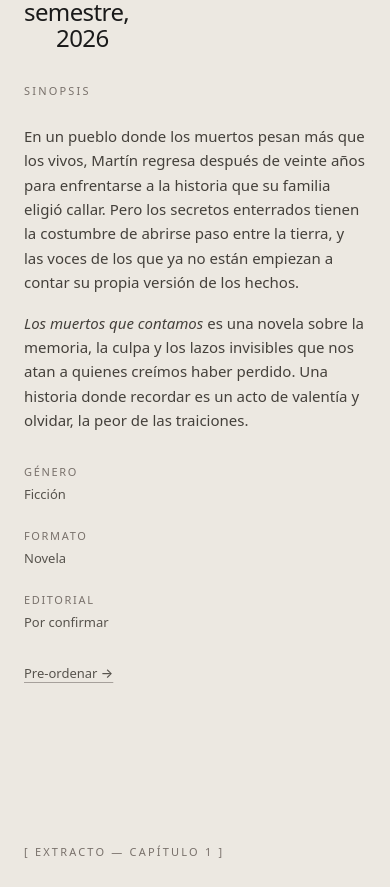
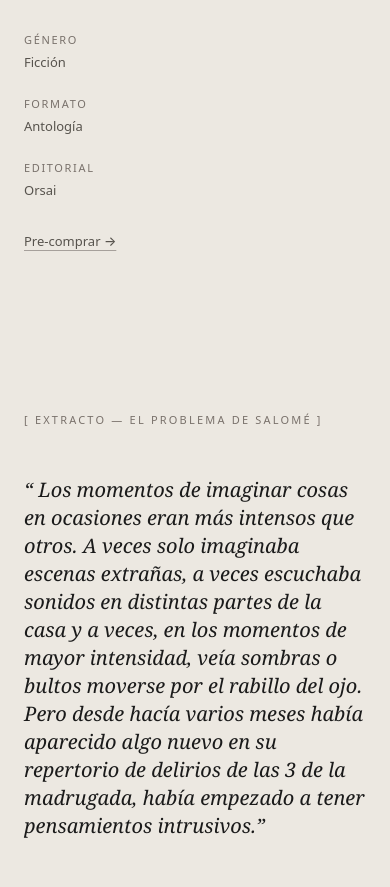
Before and after one commit to Azulxc/fede-landing, a Next.js app: page /libro in a window 390 px wide. Shown: the part 1110-1997 px from the top of the page. Built offline with nearby package versions, Linux system fonts and the light colour scheme.

Commit message:
Agrego información correcta y quito imágenes innecesarias

```diff
--- a/src/app/libro/page.tsx
+++ b/src/app/libro/page.tsx
@@ -1,6 +1,7 @@
 import type { Metadata } from "next";
 import Image from "next/image";
 import Newsletter from "@/components/Newsletter";
+import Link from 'next/link';
 
 export const metadata: Metadata = {
   title: "Los muertos que contamos — Federico Giobergia",
@@ -50,7 +51,7 @@ export default function Libro() {
                 </h3>
                 <div className="w-12 h-px bg-stone-500 mt-6" />
                 <p className="text-stone-500 text-[0.625rem] tracking-[0.2em] uppercase mt-6">
-                  Novela
+                  Cuentos
                 </p>
               </div>
               <div className="absolute left-0 top-0 bottom-0 w-2 bg-[#111]" />
@@ -58,17 +59,6 @@ export default function Libro() {
           </div>
 
           {/* Atmospheric image */}
-          <div className="md:col-span-8">
-            <div className="relative aspect-[16/10] bg-stone-300 overflow-hidden">
-              <Image
-                src="https://images.unsplash.com/photo-1457369804613-52c61a468e7d?w=1200&h=750&fit=crop"
-                alt="Los muertos que contamos"
-                fill
-                className="object-cover"
-                sizes="(max-width: 768px) 100vw, 66vw"
-              />
-            </div>
-          </div>
         </div>
       </section>
 
@@ -91,18 +81,10 @@ export default function Libro() {
             </p>
             <div className="space-y-4 text-[0.9375rem] leading-relaxed text-stone-700">
               <p>
-                En un pueblo donde los muertos pesan más que los vivos, Martín
-                regresa después de veinte años para enfrentarse a la historia
-                que su familia eligió callar. Pero los secretos enterrados
-                tienen la costumbre de abrirse paso entre la tierra, y las voces
-                de los que ya no están empiezan a contar su propia versión de
-                los hechos.
-              </p>
-              <p>
-                <em>Los muertos que contamos</em> es una novela sobre la
-                memoria, la culpa y los lazos invisibles que nos atan a quienes
-                creímos haber perdido. Una historia donde recordar es un acto de
-                valentía y olvidar, la peor de las traiciones.
+                <em>Los muertos que contamos</em> es una antología de relatos sobre
+                la memoria, la culpa y los lazos invisibles que nos atan a quienes
+                creímos haber perdido. Explora el paso de lo extraño y lo paranormal
+                dentro de la cotidianeidad.
               </p>
             </div>
           </div>
@@ -119,19 +101,22 @@ export default function Libro() {
                 <p className="text-[0.6875rem] uppercase tracking-[0.15em] text-stone-500 mb-1">
                   Formato
                 </p>
-                <p>Novela</p>
+                <p>Antología</p>
               </div>
               <div>
                 <p className="text-[0.6875rem] uppercase tracking-[0.15em] text-stone-500 mb-1">
                   Editorial
                 </p>
-                <p>Por confirmar</p>
+                <p>Orsai</p>
               </div>
-              <div className="mt-2">
-                <button className="text-[0.8125rem] underline underline-offset-4 decoration-stone-400 font-medium hover:decoration-[#1a1a1a] transition-colors cursor-pointer">
-                  Pre-ordenar &rarr;
-                </button>
-              </div>
+                <div className="mt-2">
+                  <Link
+                    href="https://tienda.orsai.org/products/los-muertos-que-contamos"
+                    className="text-[0.8125rem] underline underline-offset-4 decoration-stone-400 font-medium hover:decoration-[#1a1a1a] transition-colors cursor-pointer"
+                  >
+                    Pre-comprar &rarr;
+                  </Link>
+                </div>
             </div>
           </div>
         </div>
@@ -140,40 +125,19 @@ export default function Libro() {
       {/* Excerpt */}
       <section className="px-6 md:px-12 py-20 md:py-32">
         <p className="text-[0.6875rem] uppercase tracking-[0.2em] text-stone-500 mb-12 md:mb-16">
-          [ Extracto — Capítulo 1 ]
+          [ Extracto — El problema de Salomé ]
         </p>
         <blockquote className="font-serif text-[clamp(1.25rem,2.5vw,2.25rem)] italic leading-[1.4] max-w-5xl">
-          &ldquo;Los muertos no se van del todo. Se quedan en las esquinas de
-          las habitaciones, en el olor del café por la mañana, en las palabras
-          que decimos sin saber que las heredamos de ellos. Contarlos es la
-          única forma de dejarlos ir. Y sin embargo, cada vez que los contamos,
-          los hacemos volver.&rdquo;
+          &ldquo; Los momentos de imaginar cosas en ocasiones eran más intensos que otros.
+          A veces solo imaginaba escenas extrañas, a veces escuchaba sonidos en distintas
+          partes de la casa y a veces, en los momentos de mayor intensidad, veía sombras o
+          bultos moverse por el rabillo del ojo. Pero desde hacía varios meses había aparecido
+          algo nuevo en su repertorio de delirios de las 3 de la madrugada, había empezado
+           a tener pensamientos intrusivos.&rdquo;
         </blockquote>
       </section>
 
       {/* Image grid */}
-      <section className="px-6 md:px-12 pb-20 md:pb-32">
-        <div className="grid grid-cols-1 md:grid-cols-2 gap-4 md:gap-8">
-          <div className="relative aspect-[4/3] bg-stone-300 overflow-hidden">
-            <Image
-              src="https://images.unsplash.com/photo-1524995997946-a1c2e315a42f?w=800&h=600&fit=crop"
-              alt="Libros apilados"
-              fill
-              className="object-cover"
-              sizes="(max-width: 768px) 100vw, 50vw"
-            />
-          </div>
-          <div className="relative aspect-[4/3] bg-stone-300 overflow-hidden">
-            <Image
-              src="https://images.unsplash.com/photo-1455390582262-044cdead277a?w=800&h=600&fit=crop"
-              alt="Escritura"
-              fill
-              className="object-cover grayscale"
-              sizes="(max-width: 768px) 100vw, 50vw"
-            />
-          </div>
-        </div>
-      </section>
 
       {/* Newsletter */}
       <section className="px-6 md:px-12 py-20 md:py-32">
--- a/src/app/page.tsx
+++ b/src/app/page.tsx
@@ -20,8 +20,8 @@ export default function Home() {
               Giobergia
             </h1>
             <p className="mt-6 font-serif text-[clamp(1rem,2vw,1.375rem)] italic text-stone-500 max-w-xl mx-auto">
-              &ldquo;Las historias que merecen ser contadas viven en los
-              silencios entre las palabras&rdquo;
+              &ldquo;Escribo para entender lo que no puedo decir en voz alta.
+              Cada historia es un intento de ordenar el caos que llevamos dentro.&rdquo;
             </p>
             <div className="mt-10 flex flex-col sm:flex-row gap-4 justify-center">
               <Link
@@ -91,10 +91,10 @@ export default function Home() {
               que contamos
             </h2>
             <p className="text-[0.9375rem] leading-relaxed text-stone-700 mb-4">
-              Una historia que explora los límites entre la memoria y el olvido,
-              donde los vivos cargan con las historias de quienes ya no están, y
-              descubren que contar a los muertos es la única forma de
-              mantenerlos vivos.
+                Una antología de relatos sobre
+                la memoria, la culpa y los lazos invisibles que nos atan a quienes
+                creímos haber perdido. Explora el paso de lo extraño y lo paranormal
+                dentro de la cotidianeidad.
             </p>
             <p className="font-serif text-[0.9375rem] italic text-stone-500 mb-8">
               &laquo;Hay muertos que pesan más que los vivos. No por su
@@ -113,14 +113,16 @@ export default function Home() {
       {/* ═══ EXCERPT ═══ */}
       <section className="px-6 md:px-12 py-20 md:py-32">
         <p className="text-[0.6875rem] uppercase tracking-[0.2em] text-stone-500 mb-12 md:mb-16">
-          [ Extracto — Capítulo 1 ]
+          [ Extracto — El problema de Salomé ]
         </p>
         <blockquote className="font-serif text-[clamp(1.25rem,2.5vw,2.25rem)] italic leading-[1.4] max-w-5xl">
-          &ldquo;Los muertos no se van del todo. Se quedan en las esquinas de
-          las habitaciones, en el olor del café por la mañana, en las palabras
-          que decimos sin saber que las heredamos de ellos. Contarlos es la
-          única forma de dejarlos ir. Y sin embargo, cada vez que los contamos,
-          los hacemos volver.&rdquo;
+          &ldquo;Los momentos de imaginar cosas en ocasiones eran más
+          intensos que otros. A veces solo imaginaba escenas extrañas,
+          a veces escuchaba sonidos en distintas partes de la casa y a
+          veces, en los momentos de mayor intensidad, veía sombras o
+          bultos moverse por el rabillo del ojo. Pero desde hacía varios
+          meses había aparecido algo nuevo en su repertorio de delirios
+          de las 3 de la madrugada, había empezado a tener pensamientos intrusivos.&rdquo;
         </blockquote>
       </section>
 
--- a/src/components/Footer.tsx
+++ b/src/components/Footer.tsx
@@ -5,19 +5,19 @@ export default function Footer() {
         <span>Federico Giobergia &copy; 2026</span>
         <div className="flex gap-6">
           <a
-            href="#"
+            href="https://www.instagram.com/fedegiobergia"
             className="hover:text-[#1a1a1a] transition-colors"
           >
             Instagram
           </a>
           <a
-            href="#"
+            href="https://x.com/FedeGiobergia"
             className="hover:text-[#1a1a1a] transition-colors"
           >
             Twitter
           </a>
           <a
-            href="#"
+            href="https://www.goodreads.com/user/show/103484077-fede-giobergia"
             className="hover:text-[#1a1a1a] transition-colors"
           >
             Goodreads
--- a/src/components/Header.tsx
+++ b/src/components/Header.tsx
@@ -29,7 +29,7 @@ export default function Header() {
               Escritor
             </span>
             <span className="text-[0.6875rem] uppercase tracking-[0.15em] text-stone-500">
-              Bs. As., Argentina
+              Santa Fe, Argentina
             </span>
           </div>
 
@@ -60,13 +60,13 @@ export default function Header() {
           <div className="absolute bottom-8 left-6 md:left-12 right-6 md:right-12 flex justify-between text-[0.6875rem] uppercase tracking-[0.15em] text-stone-500">
             <span>Federico Giobergia &copy; 2026</span>
             <div className="flex gap-6">
-              <a href="#" className="hover:text-white transition-colors">
+              <a href="https://www.instagram.com/fedegiobergia" className="hover:text-white transition-colors">
                 IG
               </a>
-              <a href="#" className="hover:text-white transition-colors">
+              <a href="https://x.com/FedeGiobergia" className="hover:text-white transition-colors">
                 TW
               </a>
-              <a href="#" className="hover:text-white transition-colors">
+              <a href="https://www.goodreads.com/user/show/103484077-fede-giobergia" className="hover:text-white transition-colors">
                 GR
               </a>
             </div>
```
Also changed, not shown: src/app/sobre-mi/page.tsx (+19 -18 lines).
